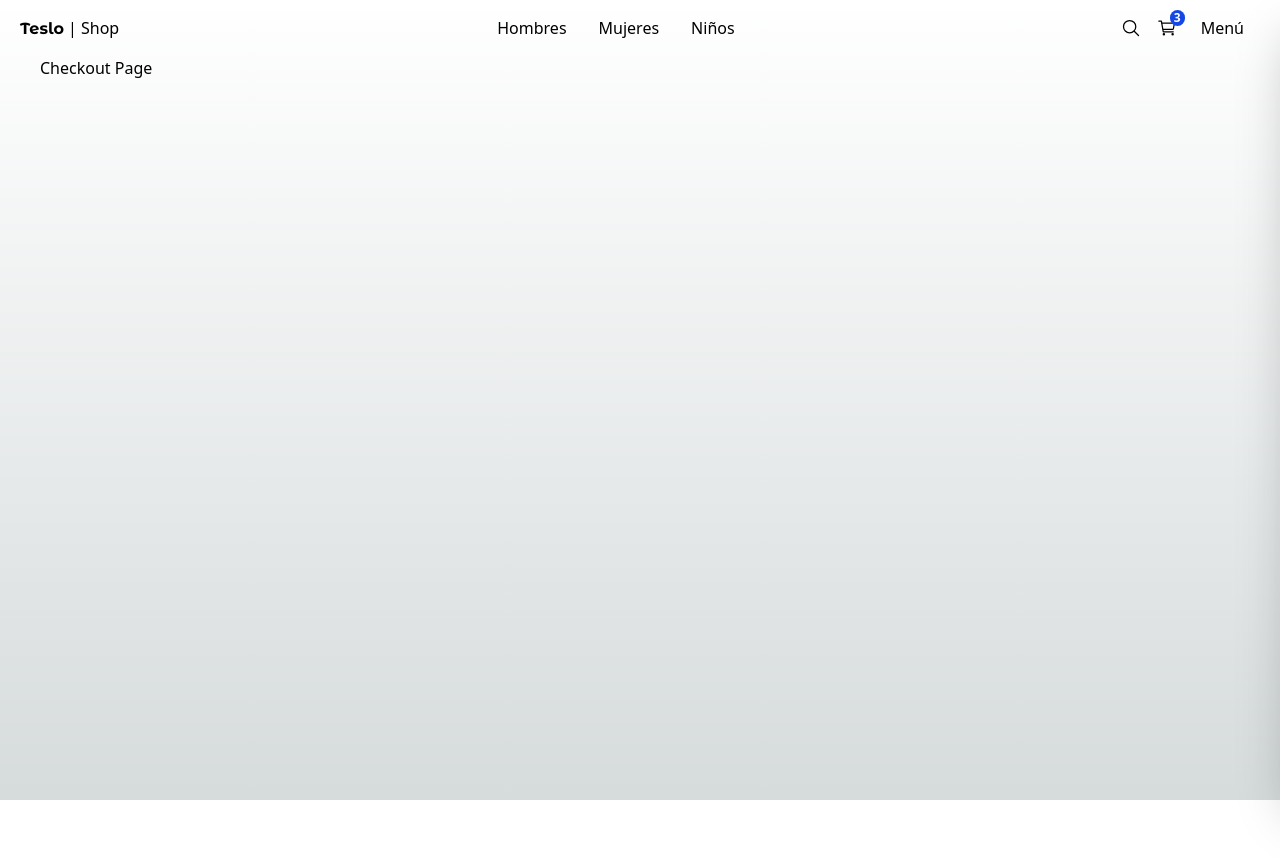
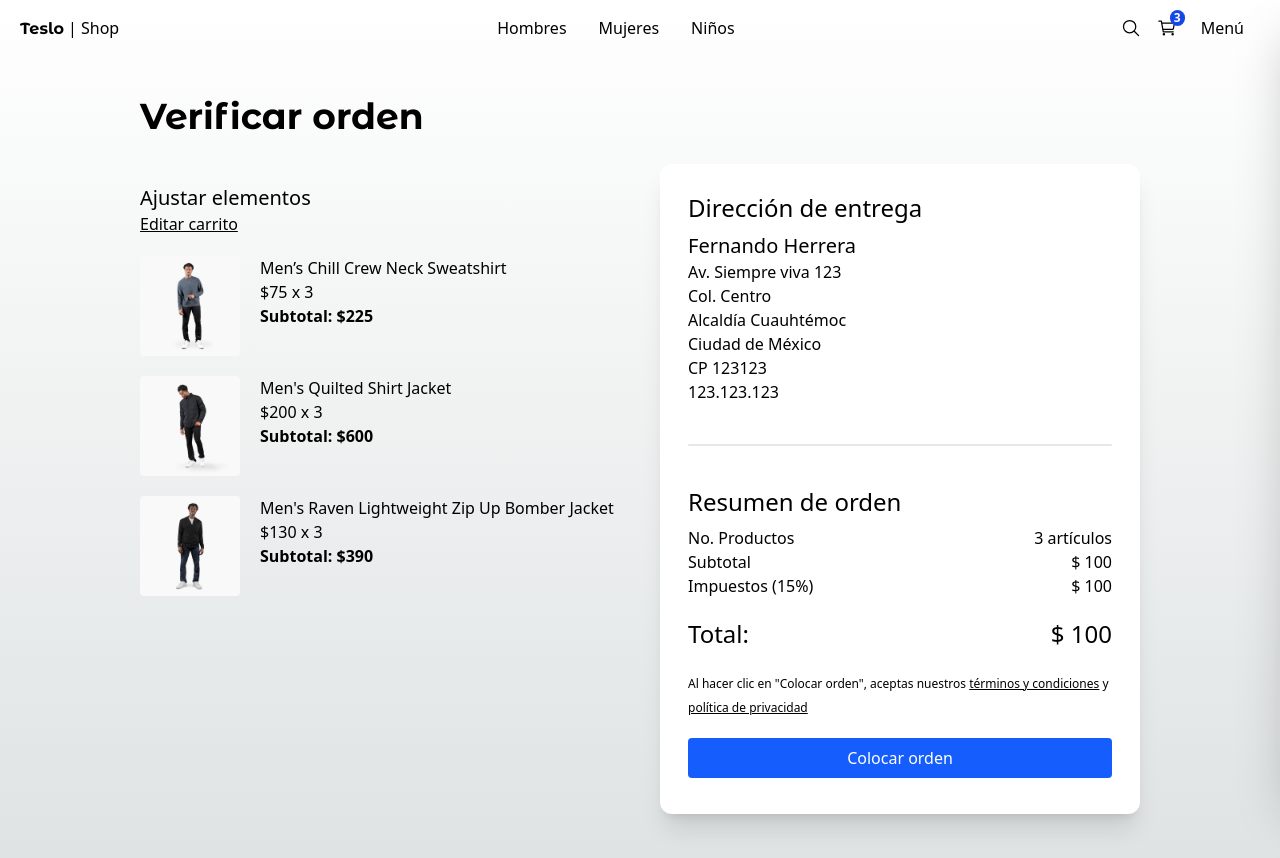
Before and after one commit to juanovni/nextjs-prisma-shop, a Next.js app: page /checkout in a window 1280 px wide. Shown: the top 858 px of the page. Before the commit the page ends 800 px from the top, so only its background shows below. Built offline with nearby package versions, Linux system fonts and the light colour scheme.

Commit message:
Checkout page

```diff
--- a/src/app/(shop)/checkout/page.tsx
+++ b/src/app/(shop)/checkout/page.tsx
@@ -1,8 +1,136 @@
+import Link from 'next/link';
 
-export default function() {
+import { QuantitySelector, Title } from '@/components';
+import { initialData } from '@/seed/seed';
+import Image from 'next/image';
+
+
+const productsInCart = [
+  initialData.products[0],
+  initialData.products[1],
+  initialData.products[2],
+];
+
+
+export default function () {
   return (
-    <div>
-      <h1>Checkout Page</h1>
+    <div className="flex justify-center items-center mb-72 px-10 sm:px-0">
+
+      <div className="flex flex-col w-[1000px]">
+
+        <Title title='Verificar orden' />
+
+
+        <div className="grid grid-cols-1 sm:grid-cols-2 gap-10">
+
+          {/* Carrito */}
+          <div className="flex flex-col mt-5">
+            <span className="text-xl">Ajustar elementos</span>
+            <Link href="/cart" className="underline mb-5">
+              Editar carrito
+            </Link>
+
+
+
+            {/* Items */}
+            {
+              productsInCart.map(product => (
+
+                <div key={product.slug} className="flex mb-5">
+                  <Image
+                    src={`/products/${product.images[0]}`}
+                    width={100}
+                    height={100}
+                    style={{
+                      width: '100px',
+                      height: '100px'
+                    }}
+                    alt={product.title}
+                    className="mr-5 rounded"
+                  />
+
+                  <div>
+                    <p>{product.title}</p>
+                    <p>${product.price} x 3</p>
+                    <p className="font-bold">Subtotal: ${product.price * 3}</p>
+                  </div>
+
+                </div>
+
+
+              ))
+            }
+          </div>
+
+
+
+
+          {/* Checkout - Resumen de orden */}
+          <div className="bg-white rounded-xl shadow-xl p-7">
+
+            <h2 className="text-2xl mb-2">Dirección de entrega</h2>
+            <div className="mb-10">
+              <p className="text-xl">Fernando Herrera</p>
+              <p>Av. Siempre viva 123</p>
+              <p>Col. Centro</p>
+              <p>Alcaldía Cuauhtémoc</p>
+              <p>Ciudad de México</p>
+              <p>CP 123123</p>
+              <p>123.123.123</p>
+            </div>
+
+            {/* Divider */}
+            <div className="w-full h-0.5 rounded bg-gray-200 mb-10" />
+
+
+            <h2 className="text-2xl mb-2">Resumen de orden</h2>
+
+            <div className="grid grid-cols-2">
+
+              <span>No. Productos</span>
+              <span className="text-right">3 artículos</span>
+
+              <span>Subtotal</span>
+              <span className="text-right">$ 100</span>
+
+              <span>Impuestos (15%)</span>
+              <span className="text-right">$ 100</span>
+
+              <span className="mt-5 text-2xl">Total:</span>
+              <span className="mt-5 text-2xl text-right">$ 100</span>
+
+
+            </div>
+
+            <div className="mt-5 mb-2 w-full">
+
+              <p className="mb-5">
+                {/* Disclaimer */}
+                <span className="text-xs">
+                  Al hacer clic en "Colocar orden", aceptas nuestros <a href="#" className="underline">términos y condiciones</a> y <a href="#" className="underline">política de privacidad</a>
+                </span>
+              </p>
+
+
+              <Link
+                className="flex btn-primary justify-center"
+                href="/orders/123">
+                Colocar orden
+              </Link>
+            </div>
+
+
+          </div>
+
+
+
+        </div>
+
+
+
+      </div>
+
+
     </div>
   );
 }
```
